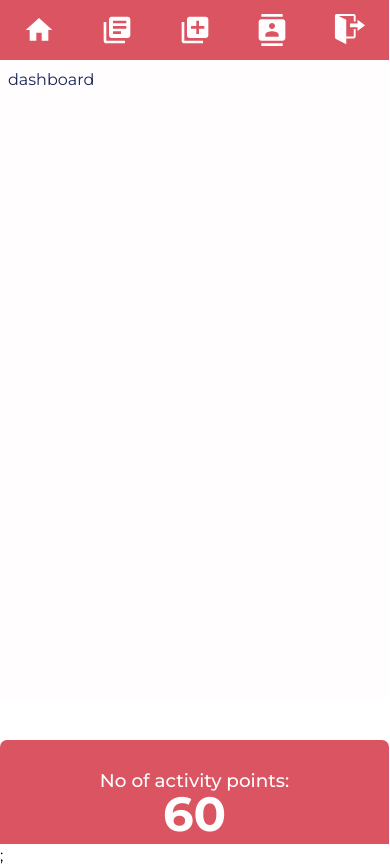
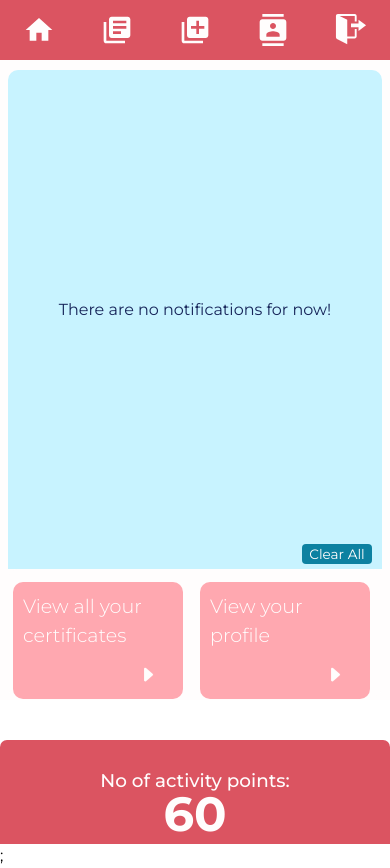
Before and after one commit to alvin1904/skillvine-client, a Next.js app: page /student/dashboard in a window 390 px wide. Built offline with nearby package versions, Linux system fonts and the light colour scheme.

Commit message:
feat: dashboard page skeleton, notifications panel

```diff
--- /dev/null
+++ b/src/componentsUser/dashboard/CTAButtons.js
@@ -0,0 +1,25 @@
+import { useRouter } from "next/router";
+import React from "react";
+import { BsCaretRightFill } from "react-icons/bs";
+
+export default function CTAButtons() {
+  const router = useRouter();
+  const goToView = () => router.push("/student/certificates");
+  const goToProfile = () => router.push("/student/profile");
+  return (
+    <>
+      <button onClick={goToView}>
+        <h1>View all your certificates</h1>
+        <div>
+          <BsCaretRightFill />
+        </div>
+      </button>
+      <button onClick={goToProfile}>
+        <h1>View your profile</h1>
+        <div>
+          <BsCaretRightFill />
+        </div>
+      </button>
+    </>
+  );
+}
--- /dev/null
+++ b/src/componentsUser/dashboard/EachNotification.js
@@ -0,0 +1,6 @@
+import React from "react";
+import styles from "@/styles/student/Dashboard.module.css";
+
+export default function EachNotification({ children }) {
+  return <div className={styles.notification}>{children}</div>;
+}
--- /dev/null
+++ b/src/componentsUser/dashboard/NoNotifications.js
@@ -0,0 +1,10 @@
+import React from "react";
+
+export default function NoNotifications() {
+  return (
+    <>
+      <br />
+      <p className="centrify">There are no notifications for now!</p>
+    </>
+  );
+}
--- /dev/null
+++ b/src/componentsUser/dashboard/NotificationCentre.js
@@ -0,0 +1,40 @@
+import React, { useState } from "react";
+import styles from "@/styles/student/Dashboard.module.css";
+import Loadings from "@/components/Loading/Loadings";
+import NothingFound from "@/components/Loading/NothingFound";
+import EachNotification from "./EachNotification";
+import NoNotifications from "./NoNotifications";
+
+export default function NotificationCentre() {
+  const [notifications, setNotifications] = useState([]);
+  const loading = false;
+  const clearNotifications = () => {
+    setNotifications([]);
+  };
+  return (
+    <>
+      <div className={styles.notification__content}>
+        {loading ? (
+          <Loadings />
+        ) : (
+          notifications &&
+          (notifications.length === 0 ? (
+            <NoNotifications back={false} />
+          ) : (
+            notifications.map((notification, index) => (
+              <EachNotification key={index}>{notification}</EachNotification>
+            ))
+          ))
+        )}
+      </div>
+      <div className={styles.notification__footer}>
+        <button
+          className={styles.notification__footer__button}
+          onClick={clearNotifications}
+        >
+          Clear All
+        </button>
+      </div>
+    </>
+  );
+}
--- a/src/pages/student/dashboard/index.js
+++ b/src/pages/student/dashboard/index.js
@@ -1,8 +1,22 @@
-"use client"
+"use client";
 
 import StudentLayout from "@/layouts/StudentLayout";
 import React from "react";
+import styles from "@/styles/student/Dashboard.module.css";
+import NotificationCentre from "@/componentsUser/dashboard/NotificationCentre";
+import CTAButtons from "@/componentsUser/dashboard/CTAButtons";
 
 export default function dashboard() {
-  return <StudentLayout>dashboard</StudentLayout>;
+  return (
+    <StudentLayout>
+      <div className="dashboard">
+        <div className={styles.notifications}>
+          <NotificationCentre />
+        </div>
+        <div className={styles.cta}>
+          <CTAButtons />
+        </div>
+      </div>
+    </StudentLayout>
+  );
 }
--- a/src/pages/student/profile/index.js
+++ b/src/pages/student/profile/index.js
@@ -6,7 +6,7 @@ import React from "react";
 export default function profile() {
   return (
     <StudentLayout>
-      <div>profile</div>
+      <div className="dashboard">profile</div>
     </StudentLayout>
   );
 }
--- a/src/styles/globals.css
+++ b/src/styles/globals.css
@@ -104,6 +104,7 @@ body {
 :root {
   --clr-primary-100: #c8f3ff;
   --clr-primary-200: #11c3f4;
+  --clr-primary-250: #0d81a1;
   --clr-primary-300: #ffa8b0;
   --clr-primary-400: #db5461;
   --clr-primary-600: #5cba5c;
@@ -129,7 +130,7 @@ body {
 .student_main {
   height: 100%;
   width: 65rem;
-  padding: 8px;
+  padding: 0px 8px;
   border-radius: 8px;
   background-color: var(--clr-light);
   color: var(--clr-dark);
@@ -315,7 +316,7 @@ body {
 }
 
 /* ADD CERTIFICATES */
-.add_certificate {
+.add_certificate, .dashboard {
   height: 100%;
   width: 100%;
   margin: 0;
--- /dev/null
+++ b/src/styles/student/Dashboard.module.css
@@ -0,0 +1,106 @@
+.notifications,
+.cta {
+  margin: 0px;
+  border-radius: 10px;
+  padding: 8px 0;
+}
+.notifications {
+  margin-top: 10px;
+  height: 78%;
+  background-color: var(--clr-primary-100);
+  position: relative;
+}
+.cta {
+  height: 20%;
+  width: 100%;
+  background-color: var(--clr-light);
+  display: grid;
+  grid-auto-flow: column;
+  grid-template-columns: 1fr 1fr;
+}
+.cta button {
+  all: unset;
+  cursor: pointer;
+  border-radius: 10px;
+  background-color: var(--clr-primary-300);
+  color: var(--clr-light);
+  display: grid;
+  place-items: left;
+  padding: 20px;
+  margin: 5px;
+  font-size: 2rem;
+  font-weight: 300;
+  transition: all 100ms ease-in-out;
+  width: 90%;
+}
+.cta button div {
+  display: grid;
+  place-items: end;
+}
+.cta button:hover {
+  background-color: var(--clr-primary-400);
+}
+.cta button:hover div {
+  animation: bounce 0.5s infinite alternate;
+}
+@keyframes bounce {
+  from {
+    transform: translateX(0);
+  }
+  to {
+    transform: translateX(-10px);
+  }
+}
+@media (max-width: 768px) {
+  .cta button {
+    width: 80%;
+    font-size: 1.2rem;
+    padding: 10px;
+  }
+  .cta button div {
+    padding: 15px 5px 5px 0px;
+    animation: bounce 0.5s infinite alternate;
+  }
+}
+
+/* NOTIFICATIONS */
+.notification__footer {
+  position: absolute;
+  width: 100%;
+  height: 30px;
+  background-color: var(--clr-primary-100);
+  bottom: 0;
+  display: grid;
+  align-content: center;
+  padding: 0 10px;
+}
+.notification__footer__button {
+  all: unset;
+  cursor: pointer;
+  background-color: var(--clr-primary-250);
+  color: var(--clr-light);
+  font-size: 0.85rem;
+  width: 70px;
+  text-align: center;
+  border-radius: 4px;
+  place-self: end;
+}
+.notification__content {
+  overflow-y: scroll;
+  height: 100%;
+  padding: 0px 6px 20px 6px;
+}
+.notification__content::-webkit-scrollbar {
+  width: 0;
+}
+.notification {
+  background-color: var(--clr-primary-250);
+  color: var(--clr-light);
+  width: 100%;
+  min-height: 30px;
+  display: grid;
+  align-items: center;
+  padding: 10px;
+  margin: 5px 0;
+  border-radius: 5px;
+}
--- a/src/styles/student/ViewCertificates.module.css
+++ b/src/styles/student/ViewCertificates.module.css
@@ -69,6 +69,7 @@
   grid-auto-flow: column;
   align-items: center;
   width: max-content;
+  font-size: 0.75rem;
 }
 .color_indicator {
   width: 12px;
```
Also changed, not shown: src/pages/student/certificates/index.js (+1 -168 lines).
